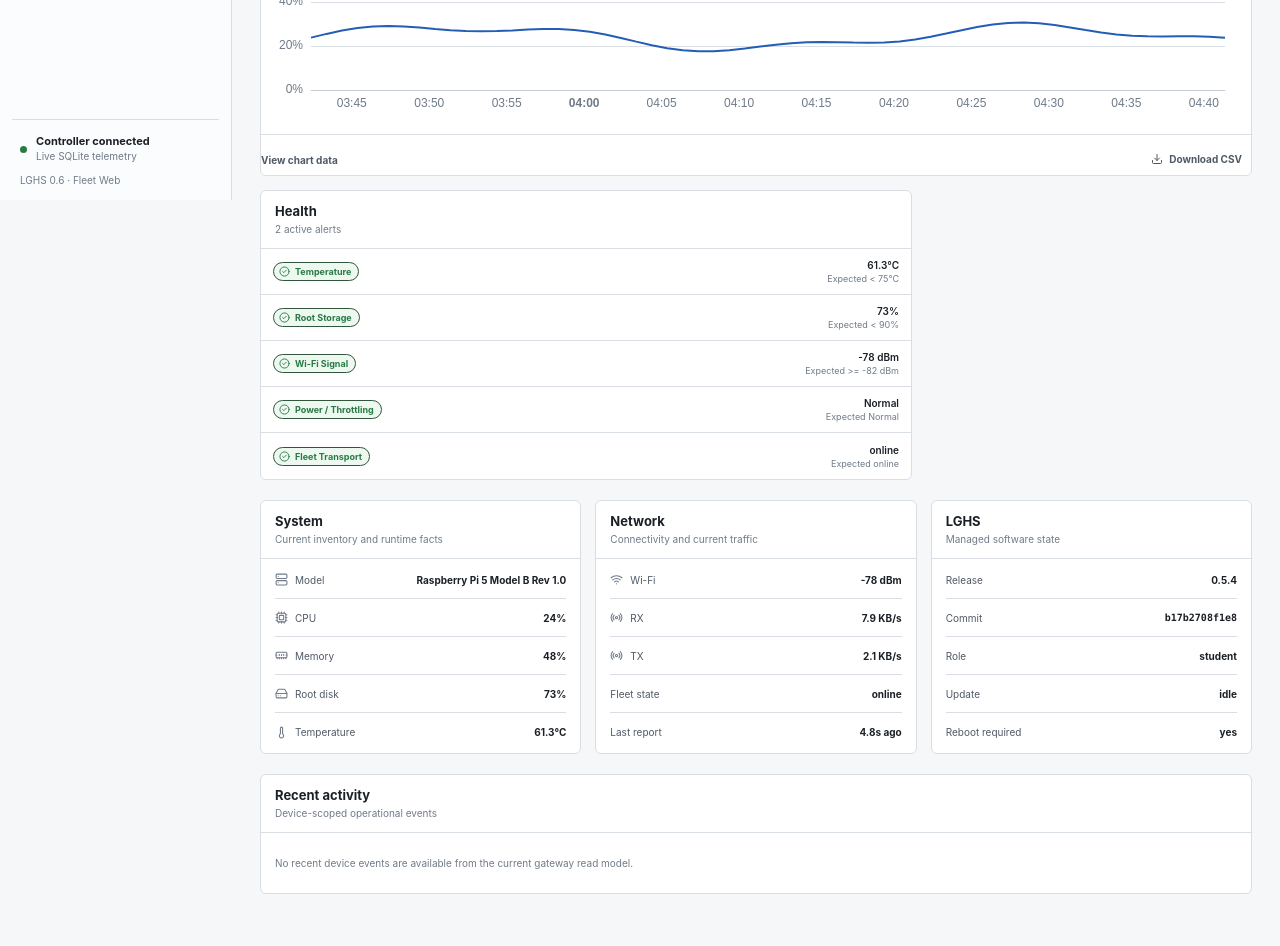
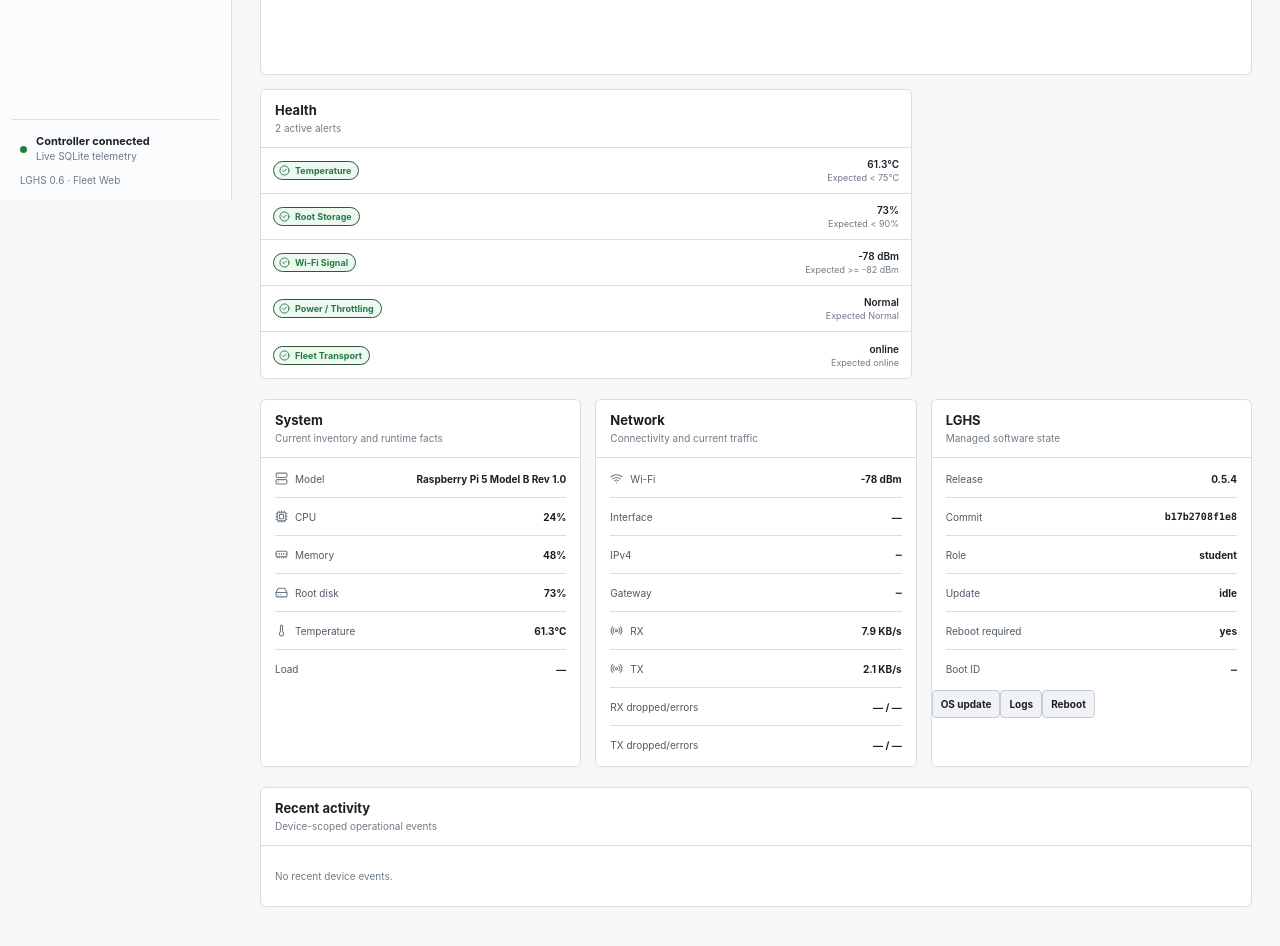
Before and after one commit to caden4314/LGHS-System, a React (Vite) app in the folder web-ui/: page /fleet/CS-101 in a window 1280 px wide. Shown: the part 600-1546 px from the top of the page. Built offline with nearby package versions, Linux system fonts and the light colour scheme.

Commit message:
Enable typed device actions and richer network detail

```diff
--- a/web-ui/src/pages/Device.tsx
+++ b/web-ui/src/pages/Device.tsx
@@ -1,109 +1,74 @@
 import { Activity, Cpu, HardDrive, MemoryStick, Radio, Server, Thermometer, Wifi } from 'lucide-react'
+import { useState } from 'react'
 import { Link, useParams } from 'react-router'
+import { fleetWrite, useSession } from '../api'
 import { EmptyTelemetry } from '../EmptyTelemetry'
 import { fmtAge, fmtPercent, fmtRate, fmtSignal, fmtTemp, fmtUptime, Panel, Stat, StatusBadge } from '../components'
-import { TelemetryChart, type TelemetryPoint } from '../TelemetryChart'
 import type { DeviceSummary, FleetSnapshot, HealthState } from '../types'
 
-const developmentHistory = import.meta.env.DEV && import.meta.env.VITE_LGHS_MOCK !== '0'
-
-function mockHistoryFor(device: DeviceSummary): TelemetryPoint[] {
-  const now = Date.now()
-  const baseCpu = device.cpuPct ?? 8
-  const baseMem = device.memPct ?? 30
-  return Array.from({ length: 60 }, (_, index) => {
-    const phase = index / 6
-    return {
-      at: now - (59 - index) * 60_000,
-      cpuPct: Math.max(0, Math.min(100, baseCpu + Math.sin(phase) * 5 + Math.sin(phase * 2.7) * 2)),
-      memPct: Math.max(0, Math.min(100, baseMem + Math.sin(phase / 2) * 2.5)),
-    }
-  })
-}
-
-interface HealthRow {
-  name: string
-  state: HealthState
-  observed: string
-  expected: string
-}
+interface HealthRow { name: string; state: HealthState; observed: string; expected: string }
 
 function healthRows(device: DeviceSummary): HealthRow[] {
-  const rows: HealthRow[] = []
-  rows.push({
-    name: 'Temperature',
-    state: (device.tempC ?? 0) >= 80 ? 'critical' : (device.tempC ?? 0) >= 70 ? 'warning' : 'healthy',
-    observed: fmtTemp(device.tempC),
-    expected: '< 75°C',
-  })
-  rows.push({
-    name: 'Root storage',
-    state: (device.diskPct ?? 0) >= 96 ? 'critical' : (device.diskPct ?? 0) >= 90 ? 'warning' : 'healthy',
-    observed: fmtPercent(device.diskPct),
-    expected: '< 90%',
-  })
-  rows.push({
-    name: 'Wi-Fi signal',
-    state: (device.wifiDbm ?? -50) <= -82 ? 'warning' : 'healthy',
-    observed: fmtSignal(device.wifiDbm),
-    expected: '>= -82 dBm',
-  })
-  rows.push({
-    name: 'Power / throttling',
-    state: device.undervoltage || device.throttled ? 'critical' : 'healthy',
-    observed: device.undervoltage ? 'Undervoltage' : device.throttled ? 'Throttled' : 'Normal',
-    expected: 'Normal',
-  })
-  rows.push({
-    name: 'Fleet transport',
-    state: device.connectivity === 'offline' ? 'critical' : device.connectivity === 'stale' ? 'warning' : 'healthy',
-    observed: device.connectivity,
-    expected: 'online',
-  })
-  return rows
+  return [
+    { name: 'Temperature', state: (device.tempC ?? 0) >= 80 ? 'critical' : (device.tempC ?? 0) >= 70 ? 'warning' : 'healthy', observed: fmtTemp(device.tempC), expected: '< 75°C' },
+    { name: 'Root storage', state: (device.diskPct ?? 0) >= 96 ? 'critical' : (device.diskPct ?? 0) >= 90 ? 'warning' : 'healthy', observed: fmtPercent(device.diskPct), expected: '< 90%' },
+    { name: 'Wi-Fi signal', state: (device.wifiDbm ?? -50) <= -82 ? 'warning' : 'healthy', observed: fmtSignal(device.wifiDbm), expected: '>= -82 dBm' },
+    { name: 'Power / throttling', state: device.undervoltage || device.throttled ? 'critical' : 'healthy', observed: device.undervoltage ? 'Undervoltage' : device.throttled ? 'Throttled' : 'Normal', expected: 'Normal' },
+    { name: 'Fleet transport', state: device.connectivity === 'offline' ? 'critical' : device.connectivity === 'stale' ? 'warning' : 'healthy', observed: device.connectivity, expected: 'online' },
+  ]
 }
 
 export function DevicePage({ snapshot }: { snapshot: FleetSnapshot }) {
   const { deviceId = '' } = useParams()
   const device = snapshot.devices.find((row) => row.deviceId.toUpperCase() === deviceId.toUpperCase())
+  const session = useSession()
+  const [busy, setBusy] = useState<string | null>(null)
+  const [result, setResult] = useState<string | null>(null)
+  const [error, setError] = useState<string | null>(null)
 
-  if (!device) {
-    return (
-      <div className="page-stack">
-        <div className="page-heading"><div><p className="eyebrow">Fleet</p><h1>Device not found</h1><p>The selected device is not in the current controller snapshot.</p></div></div>
-        <Link className="button secondary inline-button" to="/fleet">Back to Fleet</Link>
-      </div>
-    )
-  }
+  if (!device) return <div className="page-stack"><div className="page-heading"><div><p className="eyebrow">Fleet</p><h1>Device not found</h1><p>The selected device is not in the current controller snapshot.</p></div></div><Link className="button secondary inline-button" to="/fleet">Back to Fleet</Link></div>
 
   const rows = healthRows(device)
   const deviceActivity = snapshot.activity.filter((item) => item.deviceId === device.deviceId).slice(0, 8)
   const activeAlerts = snapshot.alerts.filter((item) => item.deviceId === device.deviceId && !item.acknowledged)
+  const canWrite = session.data?.role === 'owner' || session.data?.role === 'operator'
+
+  async function action(name: 'lghs-update' | 'os-update' | 'reboot' | 'check' | 'enforce' | 'logs') {
+    if ((name === 'reboot' || name === 'enforce') && !window.confirm(`${name === 'reboot' ? 'Reboot' : 'Enforce policy on'} ${device!.deviceId}?`)) return
+    setBusy(name); setError(null); setResult(null)
+    try {
+      const response = await fleetWrite<{ result?: { stdout?: string; stderr?: string; commandId?: string } }>(`/api/v1/devices/${encodeURIComponent(device!.deviceId)}/actions/${name}`, session.data?.csrfToken)
+      setResult(response.result?.stdout || response.result?.stderr || (response.result?.commandId ? `Queued command ${response.result.commandId}` : 'Operation accepted.'))
+    } catch (err) {
+      setError(err instanceof Error ? err.message : String(err))
+    } finally {
+      setBusy(null)
+    }
+  }
 
   return (
     <div className="page-stack">
       <div className="device-heading">
         <div>
           <div className="breadcrumb"><Link to="/fleet">Fleet</Link><span>/</span><span>{device.deviceId}</span></div>
-          <div className="device-title-line">
-            <h1>{device.deviceId}</h1>
-            <StatusBadge tone={device.connectivity} label={device.connectivity} />
-            <StatusBadge tone={device.health} label={device.health} />
-          </div>
+          <div className="device-title-line"><h1>{device.deviceId}</h1><StatusBadge tone={device.connectivity} label={device.connectivity} /><StatusBadge tone={device.health} label={device.health} /></div>
           <p>{device.model} · {device.group}</p>
         </div>
-        <div className="device-actions" aria-label="Device actions are not enabled in the read-only preview">
-          <button className="button secondary" type="button" disabled title="Available after the write gateway is enabled">Maintenance</button>
-          <button className="button primary" type="button" disabled title="Available after the write gateway is enabled">Actions</button>
+        <div className="device-actions">
+          <button className="button secondary" type="button" disabled={!canWrite || busy !== null} onClick={() => void action('check')}>Validate</button>
+          <button className="button secondary" type="button" disabled={!canWrite || busy !== null} onClick={() => void action('enforce')}>Enforce + validate</button>
+          <button className="button primary" type="button" disabled={!canWrite || busy !== null} onClick={() => void action('lghs-update')}>LGHS update</button>
         </div>
       </div>
+
+      {(error || result) && <Panel title={error ? 'Operation failed' : 'Operation result'}><pre className="mono">{error || result}</pre></Panel>}
 
       <div className="device-context-strip">
         <div><span>Version</span><strong>{device.version}</strong></div>
         <div><span>Commit</span><strong className="mono">{device.commit.slice(0, 12)}</strong></div>
         <div><span>Uptime</span><strong>{fmtUptime(device.uptimeSeconds)}</strong></div>
         <div><span>Last report</span><strong>{fmtAge(device.lastSeenSeconds)} ago</strong></div>
-        <div><span>RAM</span><strong>{(device.ramMb / 1024).toFixed(device.ramMb % 1024 ? 1 : 0)} GB</strong></div>
+        <div><span>RAM</span><strong>{device.ramMb ? `${(device.ramMb / 1024).toFixed(device.ramMb % 1024 ? 1 : 0)} GB` : '—'}</strong></div>
       </div>
 
       <div className="stat-grid stat-grid-device">
@@ -111,23 +76,13 @@ export function DevicePage({ snapshot }: { snapshot: FleetSnapshot }) {
         <Stat label="Memory" value={fmtPercent(device.memPct)} detail="current utilization" tone={(device.memPct ?? 0) >= 92 ? 'warning' : 'neutral'} />
         <Stat label="Disk" value={fmtPercent(device.diskPct)} detail="root filesystem" tone={(device.diskPct ?? 0) >= 90 ? 'warning' : 'neutral'} />
         <Stat label="Temperature" value={fmtTemp(device.tempC)} detail="SoC" tone={(device.tempC ?? 0) >= 80 ? 'critical' : (device.tempC ?? 0) >= 70 ? 'warning' : 'neutral'} />
-        <Stat label="Wi-Fi" value={fmtSignal(device.wifiDbm)} detail="signal strength" tone={(device.wifiDbm ?? 0) <= -82 ? 'warning' : 'neutral'} />
+        <Stat label="Wi-Fi" value={fmtSignal(device.wifiDbm)} detail={device.ssid || 'signal strength'} tone={(device.wifiDbm ?? 0) <= -82 ? 'warning' : 'neutral'} />
       </div>
 
       <div className="dashboard-grid dashboard-grid-main">
-        <Panel title="Telemetry" description={developmentHistory ? 'Last hour · development fixture' : 'Historical controller data'} className="span-2">
-          {developmentHistory ? <TelemetryChart points={mockHistoryFor(device)} /> : <EmptyTelemetry />}
-        </Panel>
-
+        <Panel title="Telemetry" description="Historical retention is the next data-path stage" className="span-2"><EmptyTelemetry /></Panel>
         <Panel title="Health" description={`${activeAlerts.length} active alert${activeAlerts.length === 1 ? '' : 's'}`}>
-          <div className="health-list">
-            {rows.map((row) => (
-              <div className="health-row" key={row.name}>
-                <StatusBadge tone={row.state} label={row.name} />
-                <div><span>{row.observed}</span><small>Expected {row.expected}</small></div>
-              </div>
-            ))}
-          </div>
+          <div className="health-list">{rows.map((row) => <div className="health-row" key={row.name}><StatusBadge tone={row.state} label={row.name} /><div><span>{row.observed}</span><small>Expected {row.expected}</small></div></div>)}</div>
         </Panel>
       </div>
 
@@ -139,16 +94,20 @@ export function DevicePage({ snapshot }: { snapshot: FleetSnapshot }) {
             <div><dt><MemoryStick aria-hidden="true" /> Memory</dt><dd>{fmtPercent(device.memPct)}</dd></div>
             <div><dt><HardDrive aria-hidden="true" /> Root disk</dt><dd>{fmtPercent(device.diskPct)}</dd></div>
             <div><dt><Thermometer aria-hidden="true" /> Temperature</dt><dd>{fmtTemp(device.tempC)}</dd></div>
+            <div><dt>Load</dt><dd>{device.load1?.toFixed(2) ?? '—'}</dd></div>
           </dl>
         </Panel>
 
         <Panel title="Network" description="Connectivity and current traffic">
           <dl className="detail-list">
-            <div><dt><Wifi aria-hidden="true" /> Wi-Fi</dt><dd>{fmtSignal(device.wifiDbm)}</dd></div>
+            <div><dt><Wifi aria-hidden="true" /> Wi-Fi</dt><dd>{device.ssid ? `${device.ssid} · ` : ''}{fmtSignal(device.wifiDbm)}</dd></div>
+            <div><dt>Interface</dt><dd>{device.activeInterface ?? '—'}</dd></div>
+            <div><dt>IPv4</dt><dd className="mono">{device.ipv4?.join(', ') || '—'}</dd></div>
+            <div><dt>Gateway</dt><dd className="mono">{device.gateway ?? '—'}</dd></div>
             <div><dt><Radio aria-hidden="true" /> RX</dt><dd>{fmtRate(device.rxBps)}</dd></div>
             <div><dt><Radio aria-hidden="true" /> TX</dt><dd>{fmtRate(device.txBps)}</dd></div>
-            <div><dt>Fleet state</dt><dd>{device.connectivity}</dd></div>
-            <div><dt>Last report</dt><dd>{fmtAge(device.lastSeenSeconds)} ago</dd></div>
+            <div><dt>RX dropped/errors</dt><dd>{device.rxDropped ?? '—'} / {device.rxErrors ?? '—'}</dd></div>
+            <div><dt>TX dropped/errors</dt><dd>{device.txDropped ?? '—'} / {device.txErrors ?? '—'}</dd></div>
           </dl>
         </Panel>
 
@@ -159,23 +118,18 @@ export function DevicePage({ snapshot }: { snapshot: FleetSnapshot }) {
             <div><dt>Role</dt><dd>{device.role}</dd></div>
             <div><dt>Update</dt><dd>{device.updateState ?? 'idle'}</dd></div>
             <div><dt>Reboot required</dt><dd>{device.rebootRequired ? 'yes' : 'no'}</dd></div>
+            <div><dt>Boot ID</dt><dd className="mono">{device.bootId?.slice(0, 12) ?? '—'}</dd></div>
           </dl>
+          <div className="inline-actions">
+            <button className="button secondary compact" type="button" disabled={!canWrite || busy !== null} onClick={() => void action('os-update')}>OS update</button>
+            <button className="button secondary compact" type="button" disabled={!canWrite || busy !== null} onClick={() => void action('logs')}>Logs</button>
+            <button className="button secondary compact" type="button" disabled={!canWrite || busy !== null} onClick={() => void action('reboot')}>Reboot</button>
+          </div>
         </Panel>
       </div>
 
       <Panel title="Recent activity" description="Device-scoped operational events">
-        {deviceActivity.length ? (
-          <div className="activity-list">
-            {deviceActivity.map((item) => (
-              <div className="activity-row" key={item.id}>
-                <Activity aria-hidden="true" />
-                <div><strong>{item.kind}</strong><span>{item.message}</span></div>
-                {item.actor && <span className="activity-actor">{item.actor}</span>}
-                <time>{new Date(item.at).toLocaleString()}</time>
-              </div>
-            ))}
-          </div>
-        ) : <p className="muted">No recent device events are available from the current gateway read model.</p>}
+        {deviceActivity.length ? <div className="activity-list">{deviceActivity.map((item) => <div className="activity-row" key={item.id}><Activity aria-hidden="true" /><div><strong>{item.kind}</strong><span>{item.message}</span></div>{item.actor && <span className="activity-actor">{item.actor}</span>}<time>{new Date(item.at).toLocaleString()}</time></div>)}</div> : <p className="muted">No recent device events.</p>}
       </Panel>
     </div>
   )
```
